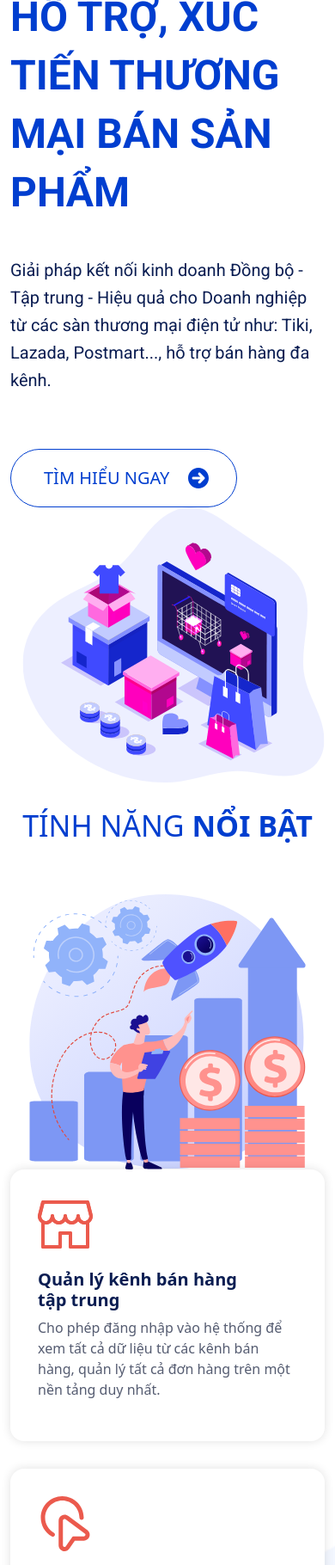
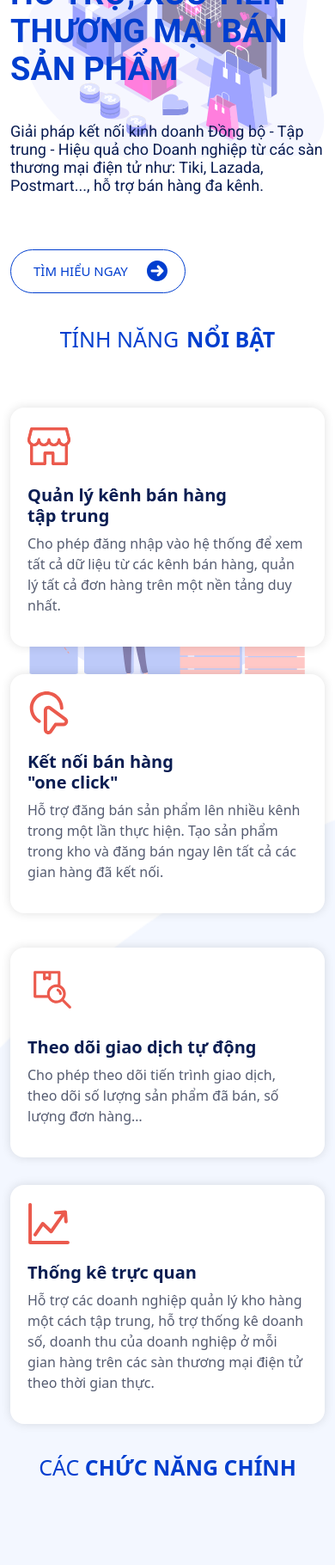
Before and after one commit to nhattuan2209/intern-huecit, a plain HTML site: page index.html in a window 390 px wide. Shown: the part 180-2000 px from the top of the page at 86% size. Drawn offline with nearby package versions, Linux system fonts and the light colour scheme.

Commit message:
landingpage

```diff
--- a/main.css
+++ b/main.css
@@ -1,13 +1,16 @@
 @import url('https://fonts.googleapis.com/css2?family=Roboto:wght@400;700&display=swap');
+
 body {
     margin: 0;
     line-height: normal;
     font-family: 'Roboto';
+    overflow-x: hidden;
 }
 
-p{
+p {
     margin: 0px;
 }
+
 .navbar {
     padding: 10px 0;
 }
@@ -304,11 +307,13 @@ a:visited {
     gap: 65px;
     display: inline-flex;
 }
-.vector{
+
+.vector {
     width: 2498.5px;
-height: 530.404px;
+    height: 530.404px;
 
 }
+
 .main-feature-img {
     width: 611px;
     height: 608px;
@@ -1002,6 +1007,7 @@ height: 530.404px;
 @media (max-width: 1199px) {
     .hero-banner {
         flex-direction: column;
+        padding-bottom: 190px;
     }
 
     .main-feature-banner {
@@ -1032,7 +1038,8 @@ height: 530.404px;
         flex-direction: column-reverse;
         align-items: center;
     }
-    .header-col-center{
+
+    .header-col-center {
         justify-content: flex-start;
         align-items: flex-end;
         gap: 32px;
@@ -1042,11 +1049,50 @@ height: 530.404px;
         margin-top: 20px;
         flex-direction: column;
     }
+
     .zoom {
-    display: flex;
-    flex-direction: column;
-    align-items: flex-end !important;
-}
+        display: flex;
+        flex-direction: column;
+        align-items: flex-end !important;
+    }
+
+    .hero-content4 {
+        padding: 12px 20px 12px 20px;
+    }
+
+    .banner-img {
+        display: flex;
+        width: 100%;
+        position: absolute;
+        opacity: 0.5;
+        top: 50px;
+    }
+
+    .main-feature-img {
+        width: 100%;
+    }
+
+    .hero-btn {
+        line-height: unset;
+        font-size: 15px;
+    }
+
+    .hero-banner-content {
+        z-index: 1;
+    }
+
+    .function-title {
+        z-index: 1;
+    }
+
+    .feature-box {
+        z-index: 1;
+    }
+
+    .main-feature-img {
+        position: absolute;
+        opacity: 0.5;
+    }
 }
 
 #scrollToTopBtn {
@@ -1067,7 +1113,9 @@ height: 530.404px;
         width: 380px;
         height: 320px;
     }
-
+    .product-content2{
+        height: unset;
+    }
     .main-feature-img {
         width: 380px;
         height: 320px;
@@ -1100,19 +1148,19 @@ height: 530.404px;
     }
 
     .product-box {
-        width: 380px;
+        width: 100%;
     }
 
     .bill-box {
-        width: 415px;
+        width: 100%;
     }
 
     .bill-banner {
-        width: 415px;
+        width: 100%;
     }
 
     .thong-ke-banner {
-        width: 415px;
+        width: 100%;
     }
 
     .footer {
@@ -1131,26 +1179,29 @@ height: 530.404px;
     .box-col-right {
         padding-top: 40px;
     }
+    .hero-banner{
+        padding-bottom: unset;
+    }
 }
 
 @media only screen and (max-width: 320px) {
     .banner-img {
-        width: 320px;
-        height: 300px;
+        width: 100%;
+        /* height: 300px; */
     }
 
     .main-feature-img {
-        width: 320px;
+        width: 100;
     }
 
     .function-banner {
-        width: 325px;
+        width: 100;
         top: 100px;
     }
 
     .product-box {
 
-        width: 320px;
+        width: 100;
     }
 
     .product-banner {
@@ -1158,11 +1209,11 @@ height: 530.404px;
     }
 
     .bill-box {
-        width: 320px;
+        width: 100;
     }
 
     .bill-banner {
-        width: 320px;
+        width: 100;
     }
 
     .thong-ke-banner {
@@ -1174,13 +1225,103 @@ height: 530.404px;
     .box1 {
         width: unset;
     }
+
     .box2 {
         width: unset;
     }
+
     .box3 {
         width: unset;
     }
+
     .box4 {
         width: unset;
     }
+
+    .hero-content1 {
+        font-size: 38px;
+        line-height: normal;
+    }
+
+    .hero-content1::after {
+        font-size: 38px;
+        line-height: normal;
+    }
+
+    .hero-content3 {
+        line-height: normal;
+        font-size: 18px;
+    }
 }
+
+@media (max-width: 900px) {
+    .feature-word3 {
+        font-size: 25px;
+    }
+
+    .feature-word1 {
+        font-size: 25px;
+    }
+
+    .box1 {
+        padding: 20px;
+    }
+
+    .box2 {
+        padding: 20px;
+    }
+
+    .box3 {
+        padding: 20px;
+    }
+
+    .box4 {
+        padding: 20px;
+    }
+
+    .box-icon1 {
+        width: 50px;
+        height: unset;
+    }
+
+    .box-icon2 {
+        width: 50px;
+        height: unset;
+    }
+
+    .box-icon3 {
+        width: 50px;
+        height: unset;
+    }
+
+    .box-icon4 {
+        width: 50px;
+        height: unset;
+    }
+
+    .function-word1 {
+        font-size: 25px;
+    }
+
+    .function-word2 {
+        font-size: 25px;
+    }
+
+    .function-word3 {
+        font-size: 25px;
+    }
+
+    .function-word4 {
+        font-size: 32px;
+    }
+    .product-word1{
+        font-size: 32px;
+    }
+    .bill-word1{
+        font-size: 32px;
+    }
+    .total-word{
+        font-size: 32px;
+    }
+
+}
```
